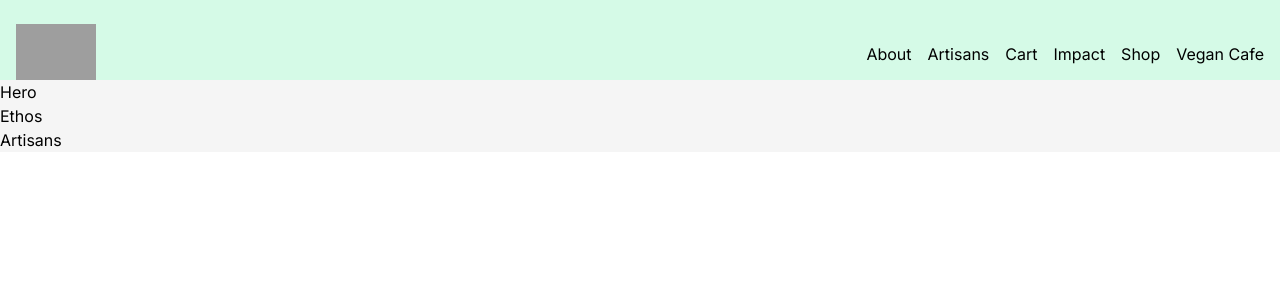
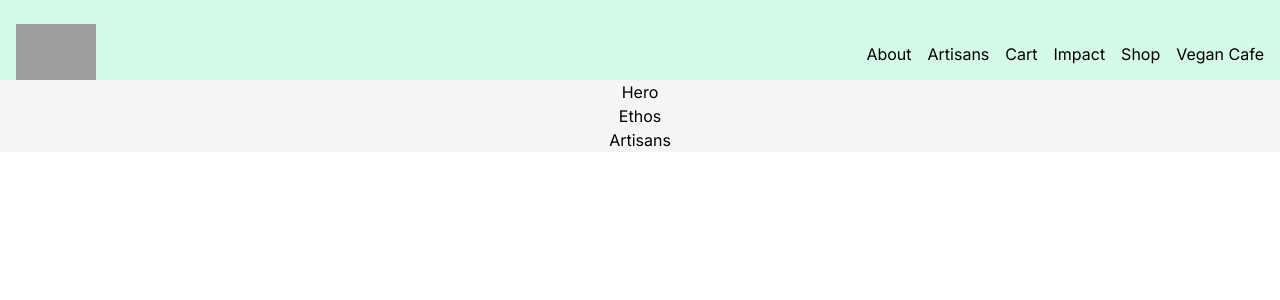
Before and after one commit to MatthewsRicky/finaltribe, a Next.js app in the folder tribearth/: page / in a window 1280 px wide. Shown: the top 300 px of the page. Built offline with nearby package versions, Linux system fonts and the light colour scheme; grey boxes are pictures that could not be loaded.

Commit message:
Update page.tsx

```diff
--- a/tribearth/app/page.tsx
+++ b/tribearth/app/page.tsx
@@ -5,7 +5,7 @@ import Image from 'next/image'
 
 export default function Home() {
   return (
-    <div className='mt-20 flex flex-col justify-center items bg-neutral-100 text-black relative w-full h-full'>
+    <div className='mt-20 flex flex-col justify-center items-center bg-neutral-100 text-black relative w-full h-full'>
       <Hero />
       <Ethos />
       <Artisans />
```
